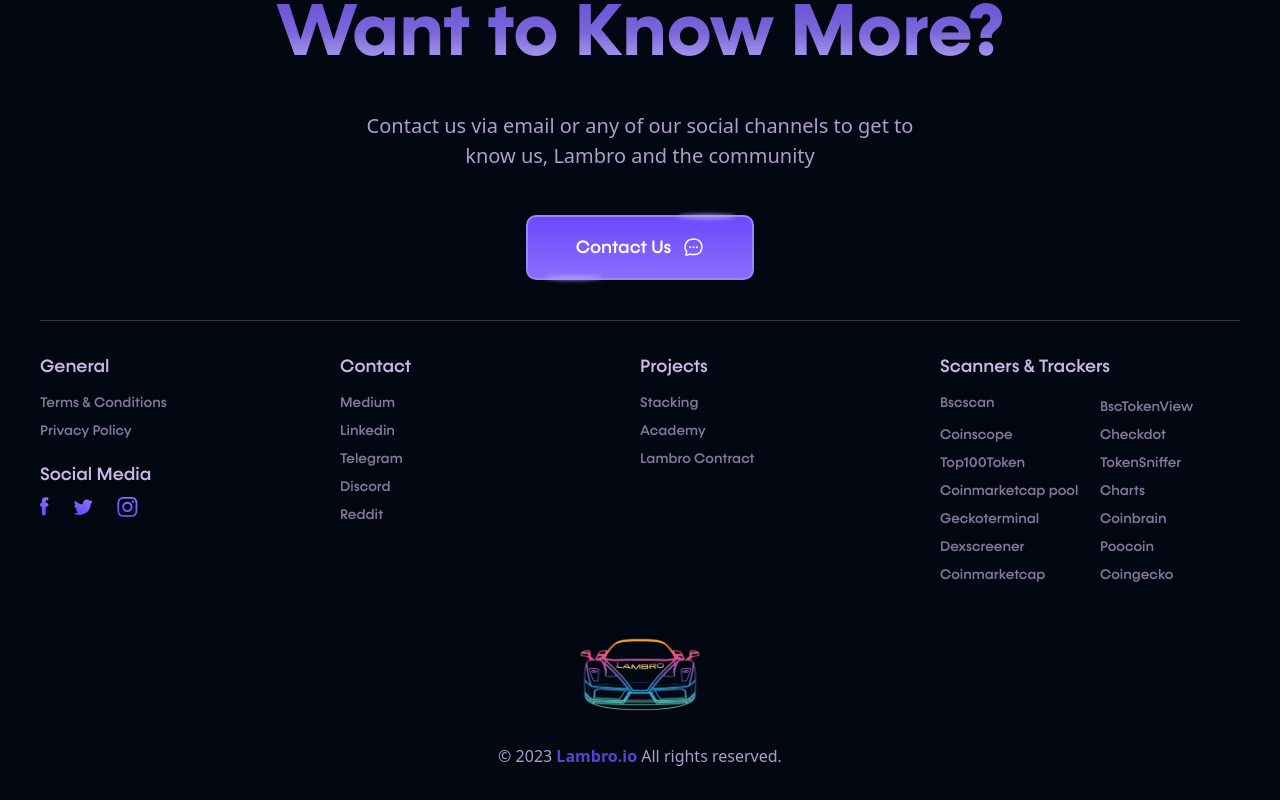
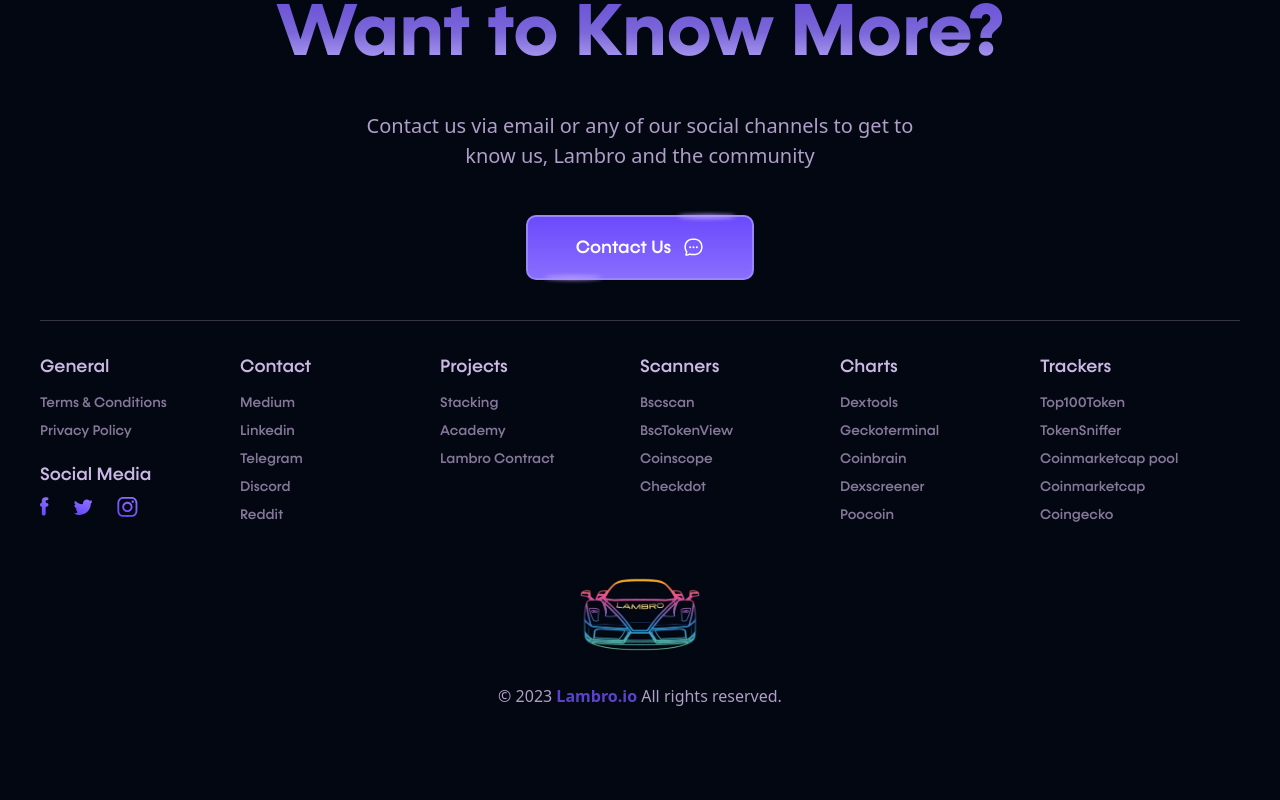
Before and after one commit to rubel-sh/lambro-ui, a Next.js app: page / in a window 1280 px wide. Shown: the part 8088-8888 px from the top of the page. After the commit the page ends 8828 px from the top, so only its background shows below. Built offline with nearby package versions, Linux system fonts and the light colour scheme.

Commit message:
footer link fixed

```diff
--- a/components/UI/Index/LambroFooter.js
+++ b/components/UI/Index/LambroFooter.js
@@ -24,7 +24,7 @@
                 </div>
                 {/* Bottom Part */}
                 <div className="border-t-[1px] border-[#37353d]">
-                    <div className="grid grid-cols-2 lg:grid-cols-4 mt-8 gap-y-5 mb-11">
+                    <div className="grid grid-cols-2 md:grid-cols-4 lg:grid-cols-6 mt-8 gap-y-8 mb-11">
                         {/* General */}
                         <div>
                             <FooterTitle>General</FooterTitle>
@@ -100,8 +100,8 @@
 
                         {/* Scanners */}
                         <div className="">
-                            <FooterTitle>Scanners & Trackers</FooterTitle>
-                            <ul className="mt-2 space-y-1 grid grid-cols-2 gap-x-5">
+                            <FooterTitle>Scanners </FooterTitle>
+                            <ul className="mt-2 space-y-1">
                                 <li>
                                     <FooterLink href="https://bscscan.com/token/0x201af44d9dfa5464f20b8dd8aa96fc016d26e7c0">
                                         Bscscan
@@ -118,24 +118,16 @@
                                 <li>
                                     <FooterLink href="https://tracker.checkdot.io/project/lambro">Checkdot</FooterLink>
                                 </li>
-                                <li>
-                                    <FooterLink href="https://top100token.com/address/0x201AF44d9DfA5464F20B8dD8aA96Fc016d26E7C0">
-                                        Top100Token
-                                    </FooterLink>
-                                </li>
-                                <li>
-                                    <FooterLink href="https://tokensniffer.com/token/bsc/nxe69zdsso2phi25ez913sksgo3znxjv232lv99h4kpg5zbxp6dk2nkmaqbx">
-                                        TokenSniffer
-                                    </FooterLink>
-                                </li>
-                                <li>
-                                    <FooterLink href="https://coinmarketcap.com/dexscan/bsc/0x4d080a7c3c8d02cca1ea8240a38d0eeab7e5bb00/">
-                                        Coinmarketcap pool
-                                    </FooterLink>
-                                </li>
+                            </ul>
+                        </div>
+
+                        {/* Scanners */}
+                        <div className="">
+                            <FooterTitle>Charts </FooterTitle>
+                            <ul className="mt-2 space-y-1 ">
                                 <li>
                                     <FooterLink href="https://www.dextools.io/app/en/bnb/pair-explorer/0x4d080a7c3c8d02cca1ea8240a38d0eeab7e5bb00">
-                                        Charts
+                                        Dextools
                                     </FooterLink>
                                 </li>
                                 <li>
@@ -158,6 +150,29 @@
                                         Poocoin
                                     </FooterLink>
                                 </li>
+                            </ul>
+                        </div>
+
+                        {/* Scanners */}
+                        <div className="">
+                            <FooterTitle>Trackers</FooterTitle>
+                            <ul className="mt-2 space-y-1">
+                                <li>
+                                    <FooterLink href="https://top100token.com/address/0x201AF44d9DfA5464F20B8dD8aA96Fc016d26E7C0">
+                                        Top100Token
+                                    </FooterLink>
+                                </li>
+                                <li>
+                                    <FooterLink href="https://tokensniffer.com/token/bsc/nxe69zdsso2phi25ez913sksgo3znxjv232lv99h4kpg5zbxp6dk2nkmaqbx">
+                                        TokenSniffer
+                                    </FooterLink>
+                                </li>
+                                <li>
+                                    <FooterLink href="https://coinmarketcap.com/dexscan/bsc/0x4d080a7c3c8d02cca1ea8240a38d0eeab7e5bb00/">
+                                        Coinmarketcap pool
+                                    </FooterLink>
+                                </li>
+
                                 <li>
                                     <FooterLink href="#">Coinmarketcap</FooterLink>
                                 </li>
```
